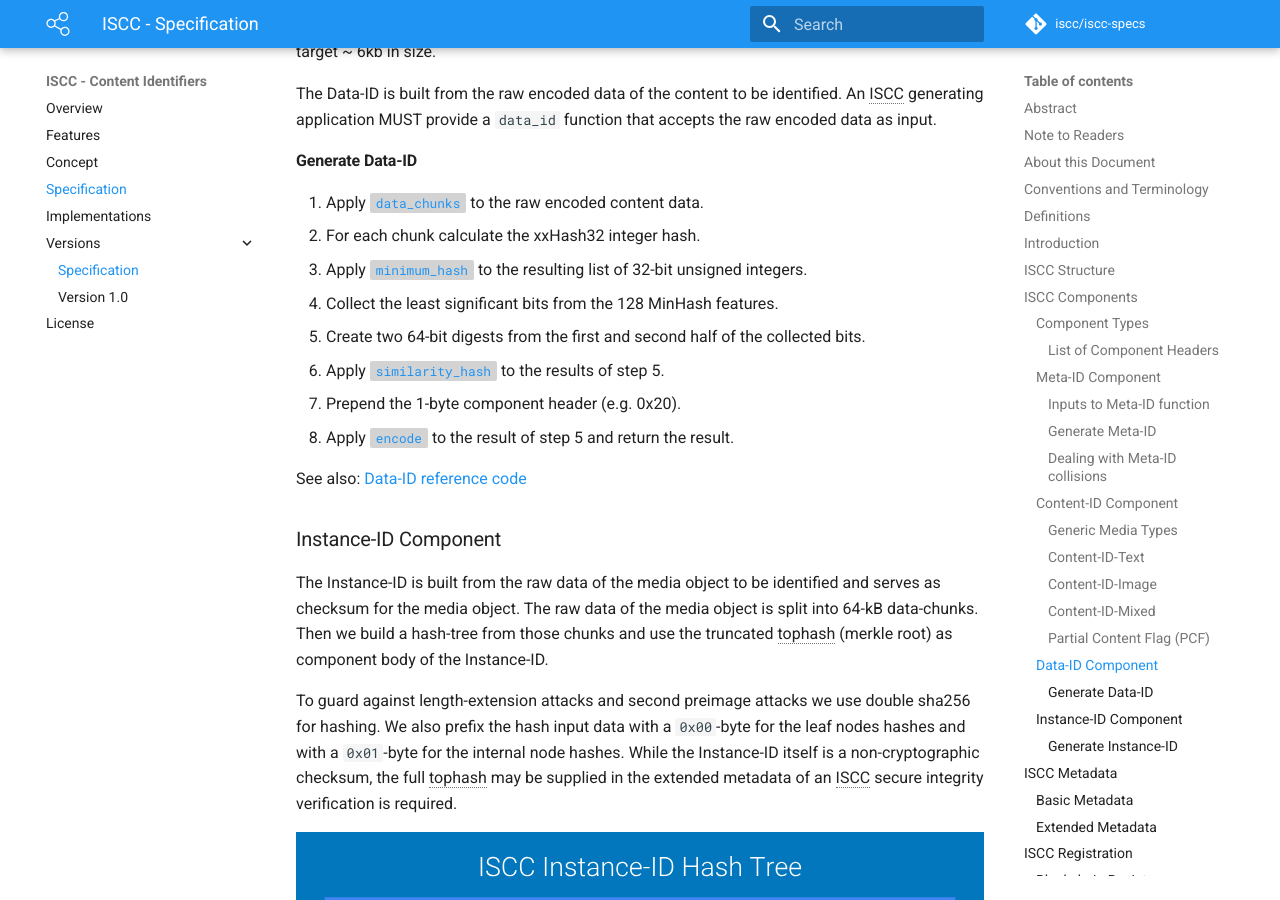
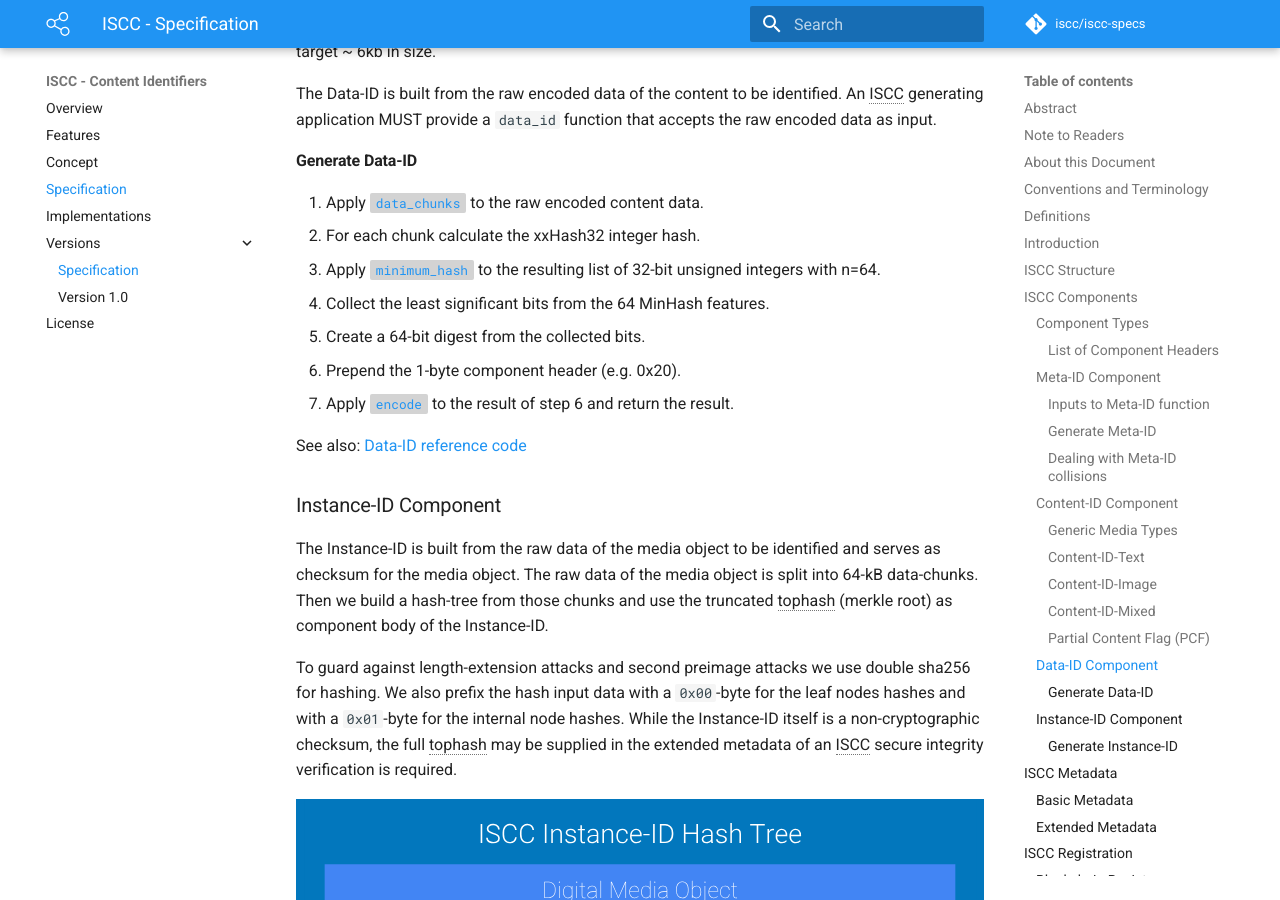
Before and after one commit to iscc/iscc-specs, an MkDocs documentation site: the page built from docs/specification.md, in a window 1280 px wide and 900 px high, scrolled down 12043 px. Built offline with MkDocs 1.6.1 and Material for MkDocs 9.7.7, drawn with Linux system fonts in a browser that asks for light colours; comment, search, counter and statistics services are not loaded.

```diff
--- a/docs/specification.md
+++ b/docs/specification.md
@@ -237,7 +237,7 @@ An ISCC generating application MUST provide a `content_id_image(image, partial=F
 9. Prepend the 1-byte component header (`0x12` full content or `0x13` partial content) to results of step 2.
 4. Encode and return the resulting 9-byte sequence with [`encode`](#encode)
 
-See also: [Content-ID-Image reference code](https://github.com/iscc/iscc-specs/blob/master/src/iscc/iscc.py#L98)
+See also: [Content-ID-Image reference code](https://github.com/iscc/iscc-specs/blob/master/src/iscc/iscc.py#L84)
 
 !!! note "Image Data Input"
     The `content_id_image` function may optionally accept the raw byte data of an encoded image or an internal native image object as input for convenience.
@@ -257,7 +257,7 @@ Signature: `conent_id_mixed(cids: List[str], partial: bool=False) -> str`
 4. Prepend the 1-byte component header(`0x18` full content or `0x19` partial content)
 5. Apply [`encode`](#encode) to the result of step 5 and return the result.
 
-See also: [Content-ID-Mixed reference code](https://github.com/iscc/iscc-specs/blob/master/src/iscc/iscc.py#L116)
+See also: [Content-ID-Mixed reference code](https://github.com/iscc/iscc-specs/blob/master/src/iscc/iscc.py#L102)
 
 #### Partial Content Flag (PCF)
 
@@ -288,14 +288,13 @@ The Data-ID is built from the raw encoded data of the content to be identified.
 
 1. Apply [`data_chunks`](#data_chunks) to the raw encoded content data.
 2. For each chunk calculate the xxHash32 integer hash.
-3. Apply [`minimum_hash`](#minimum_hash) to the resulting list of 32-bit unsigned integers.
-4. Collect the least significant bits from the 128 MinHash features.
-5. Create two 64-bit digests from the first and second half of the collected bits.
-6. Apply [`similarity_hash`](#similarity_hash) to the results of step 5.
+3. Apply [`minimum_hash`](#minimum_hash) to the resulting list of 32-bit unsigned integers with n=64.
+4. Collect the least significant bits from the 64 MinHash features.
+5. Create a 64-bit digest from the collected bits.
 7. Prepend the 1-byte component header (e.g. 0x20).
-8. Apply [`encode`](#encode) to the result of step 5 and return the result.
+8. Apply [`encode`](#encode) to the result of step 6 and return the result.
 
-See also: [Data-ID reference code](https://github.com/iscc/iscc-specs/blob/master/src/iscc/iscc.py#L137)
+See also: [Data-ID reference code](https://github.com/iscc/iscc-specs/blob/master/src/iscc/iscc.py#L123)
 
 ### Instance-ID Component
 
```
